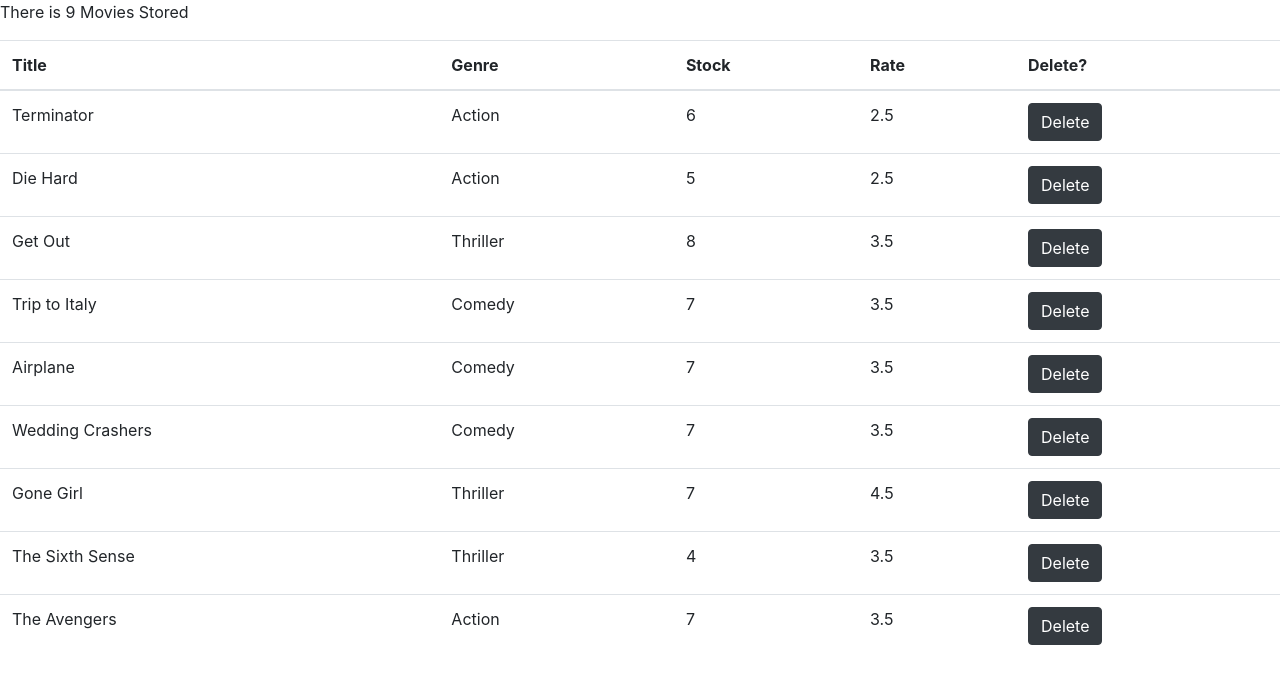
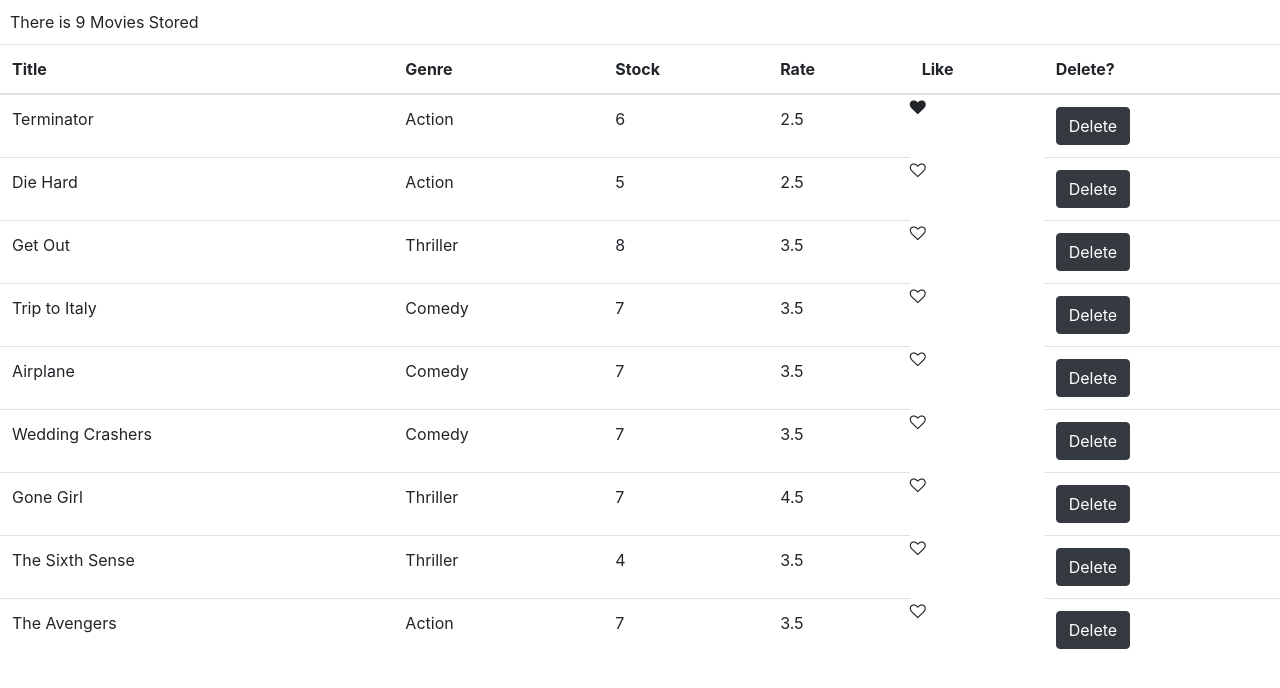
Before and after one commit to MohamedWSalah/Vidly-Frontend-ReactJS, a React (Create React App) app: page / in a window 1280 px wide. Shown: the top 688 px of the page. Built offline with nearby package versions, Linux system fonts and the light colour scheme.

Commit message:
Adding Like btn

```diff
--- a/package.json
+++ b/package.json
@@ -3,6 +3,9 @@
   "version": "0.1.0",
   "private": true,
   "dependencies": {
+    "@fortawesome/fontawesome-svg-core": "^1.2.30",
+    "@fortawesome/free-solid-svg-icons": "^5.14.0",
+    "@fortawesome/react-fontawesome": "^0.1.11",
     "@testing-library/jest-dom": "^4.2.4",
     "@testing-library/react": "^9.5.0",
     "@testing-library/user-event": "^7.2.1",
@@ -11,7 +14,8 @@
     "react": "^16.13.1",
     "react-dom": "^16.13.1",
     "react-json-table": "^0.1.1",
-    "react-scripts": "3.4.3"
+    "react-scripts": "3.4.3",
+    "styled-components": "^5.1.1"
   },
   "scripts": {
     "start": "react-scripts start",
--- /dev/null
+++ b/src/components/common/like.jsx
@@ -0,0 +1,18 @@
+import React, { Component } from "react";
+
+class like extends Component {
+  render() {
+    let classes = "fa fa-heart";
+    if (!this.props.liked) classes += "-o";
+
+    return (
+      <i
+        className={classes}
+        onClick={this.props.onClick}
+        style={{ cursor: "pointer" }}
+      ></i>
+    );
+  }
+}
+
+export default like;
--- /dev/null
+++ b/src/components/mixComp.jsx
@@ -0,0 +1,14 @@
+import React, { Component } from "react";
+import Movies from "./movies.jsx";
+
+class MixedComps extends Component {
+  render() {
+    return (
+      <div>
+        <Movies></Movies>
+      </div>
+    );
+  }
+}
+
+export default MixedComps;
--- a/src/components/mainPage.jsx
+++ b/src/components/movies.jsx
@@ -1,7 +1,10 @@
 import React, { Component } from "react";
 import { getMovies } from "../services/fakeMovieService";
+import { FontAwesomeIcon } from "@fortawesome/react-fontawesome";
+import { faHeart } from "@fortawesome/free-solid-svg-icons";
+import Like from "./common/like";
 
-class Main extends Component {
+class Movies extends Component {
   state = {
     movies: getMovies(),
   };
@@ -15,7 +18,9 @@
       <h1>There is no movies in the list {this.state.movies.length}</h1>
     ) : (
       <React.Fragment>
-        <p>There is {this.state.movies.length} Movies Stored</p>
+        <p style={{ margin: 10 }}>
+          There is {this.state.movies.length} Movies Stored
+        </p>
         <table className="table">
           <thead>
             <tr>
@@ -23,6 +28,7 @@
               <th>Genre</th>
               <th>Stock</th>
               <th>Rate</th>
+              <th>Like</th>
               <th>Delete?</th>
             </tr>
           </thead>
@@ -33,6 +39,10 @@
                 <td>{movie.genre.name}</td>
                 <td>{movie.numberInStock}</td>
                 <td>{movie.dailyRentalRate}</td>
+                <Like
+                  liked={movie.liked}
+                  onClick={() => this.handleLike(movie)}
+                />
                 <td>
                   <button
                     onClick={() => this.handleDelete(movie)}
@@ -53,6 +63,13 @@
     const movies = this.state.movies.filter((m) => m._id !== movie._id);
     this.setState({ movies });
   };
+
+  handleLike = (movie) => {
+    const movies = [...this.state.movies];
+    const index = movies.indexOf(movie);
+    movies[index].liked = !movies[index].liked;
+    this.setState({ movies });
+  };
 }
 
-export default Main;
+export default Movies;
--- a/src/index.js
+++ b/src/index.js
@@ -1,15 +1,16 @@
 import React from "react";
 import ReactDOM from "react-dom";
 import "./index.css";
-import App from "./App";
+//import App from "./App";
 import * as serviceWorker from "./serviceWorker";
 import "bootstrap/dist/css/bootstrap.css";
 import "font-awesome/css/font-awesome.css";
-import Main from "./components/mainPage.jsx";
+//import Main from "./components/movies.jsx";
+import MixedComps from "./components/mixComp";
 
 ReactDOM.render(
   <React.StrictMode>
-    <Main />
+    <MixedComps />
   </React.StrictMode>,
   document.getElementById("root")
 );
--- a/src/services/fakeMovieService.js
+++ b/src/services/fakeMovieService.js
@@ -8,6 +8,7 @@
     numberInStock: 6,
     dailyRentalRate: 2.5,
     publishDate: "2018-01-03T19:04:28.809Z",
+    liked: true,
   },
   {
     _id: "5b21ca3eeb7f6fbccd471816",
```
Also changed, not shown: 2 other files (tests, documents, lock files or other folders).
